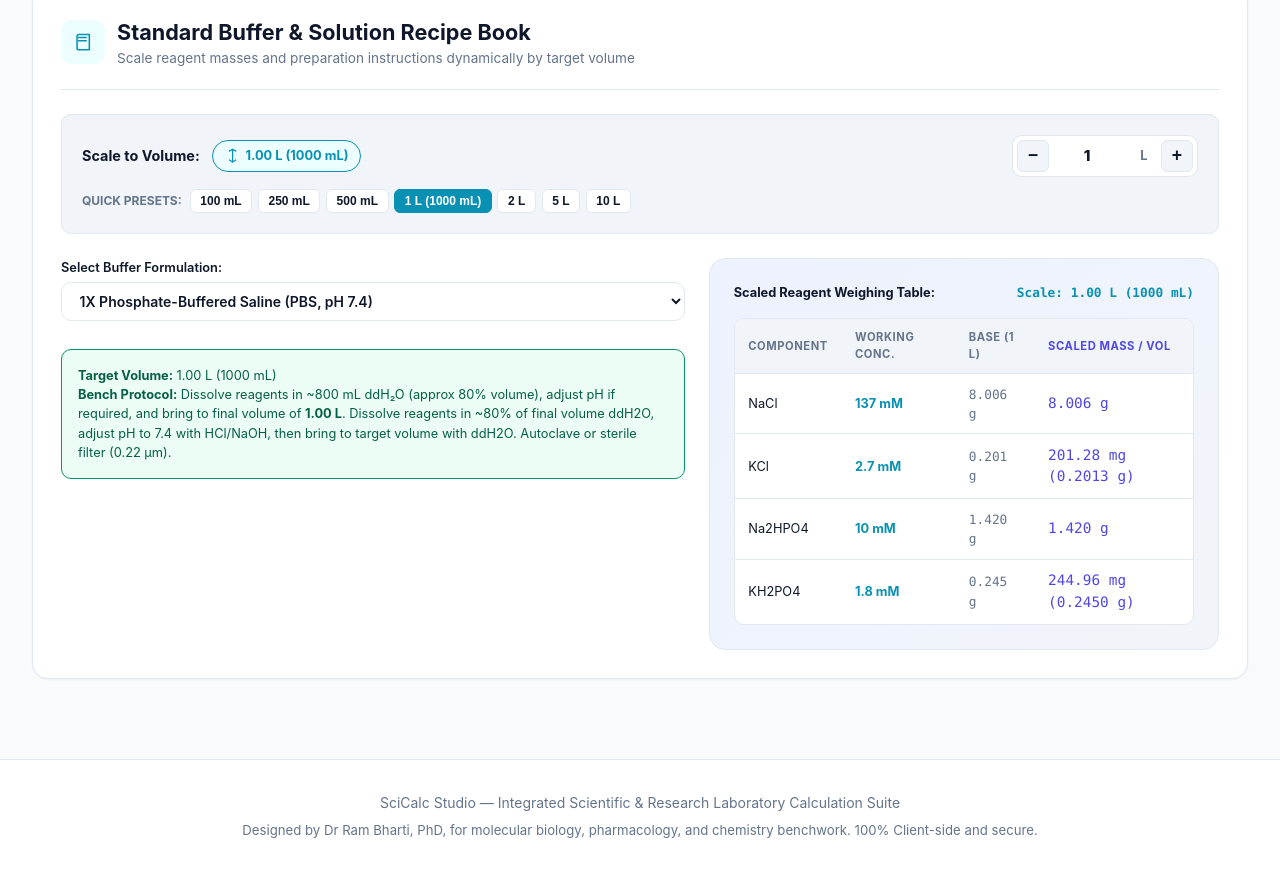
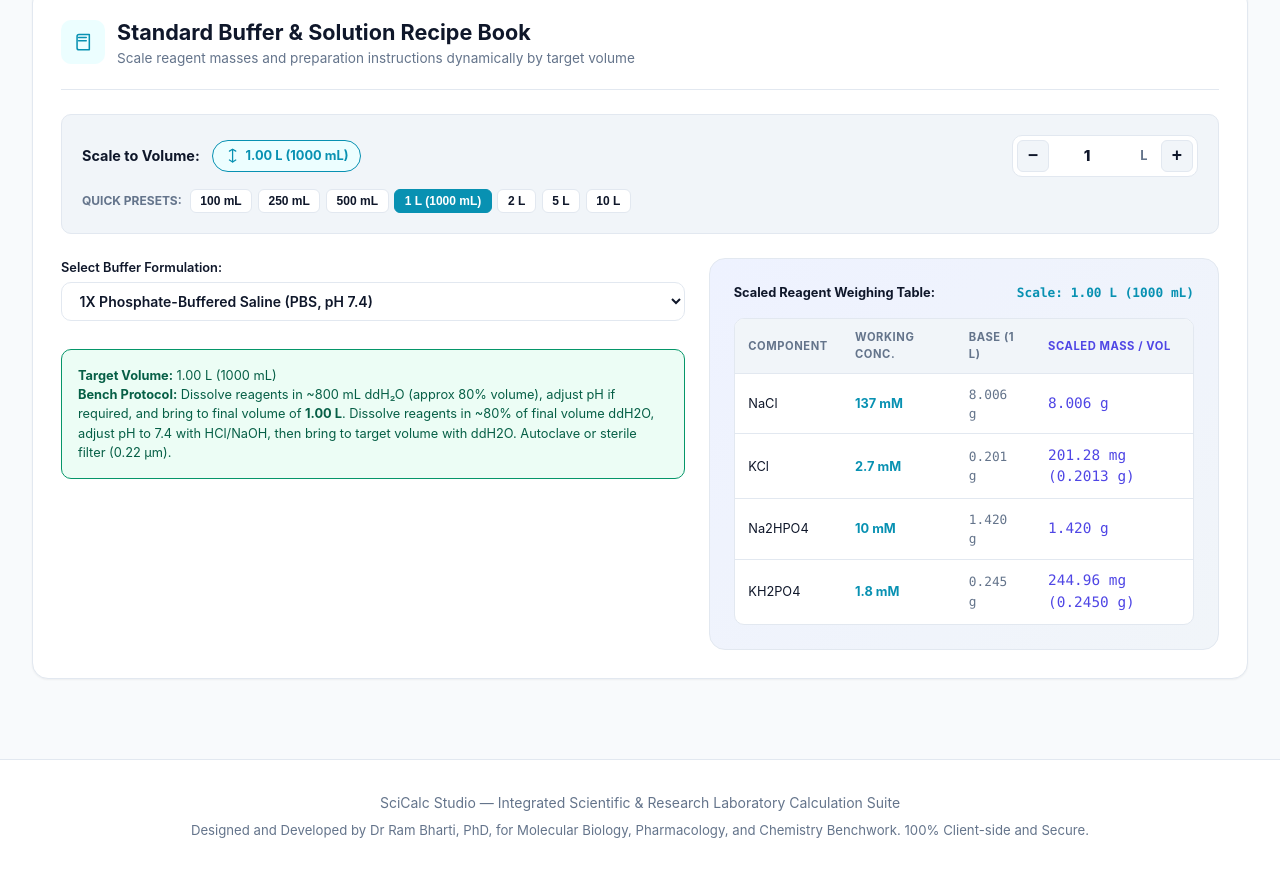
Before and after one commit to researchhassle/SciCalcStudio, a plain HTML site: page index.html in a window 1280 px wide. Shown: the part 4510-5383 px from the top of the page. Drawn offline with Linux system fonts and the light colour scheme.

Commit message:
index.html

```diff
--- a/index.html
+++ b/index.html
@@ -1552,7 +1552,7 @@
         SciCalc Studio — Integrated Scientific &amp; Research Laboratory Calculation Suite
       </p>
       <p style="font-weight: 400; font-size: 0.825rem; margin: 0; color: var(--text-muted);">
-        Designed by Dr Ram Bharti, PhD, for molecular biology, pharmacology, and chemistry benchwork. 100% Client-side and secure.
+        Designed and Developed by Dr Ram Bharti, PhD, for Molecular Biology, Pharmacology, and Chemistry Benchwork. 100% Client-side and Secure.
       </p>
     </div>
   </footer>
```
